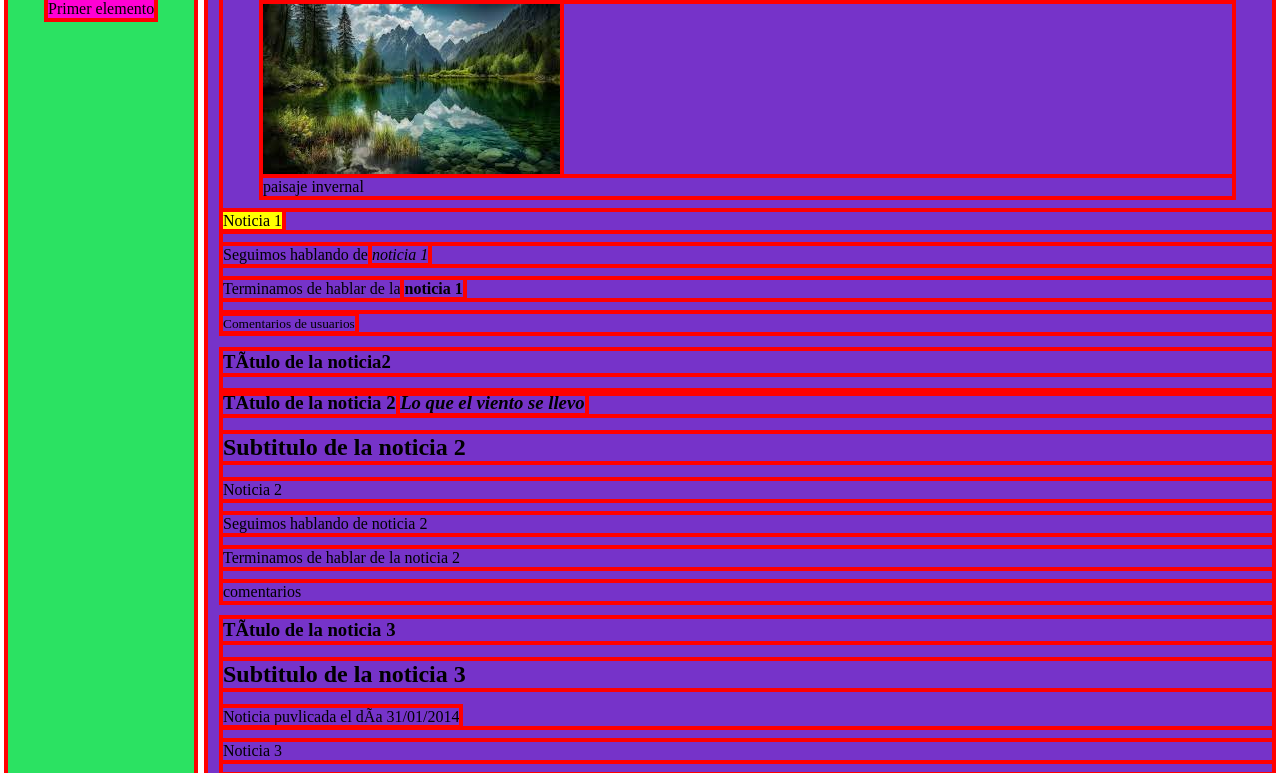
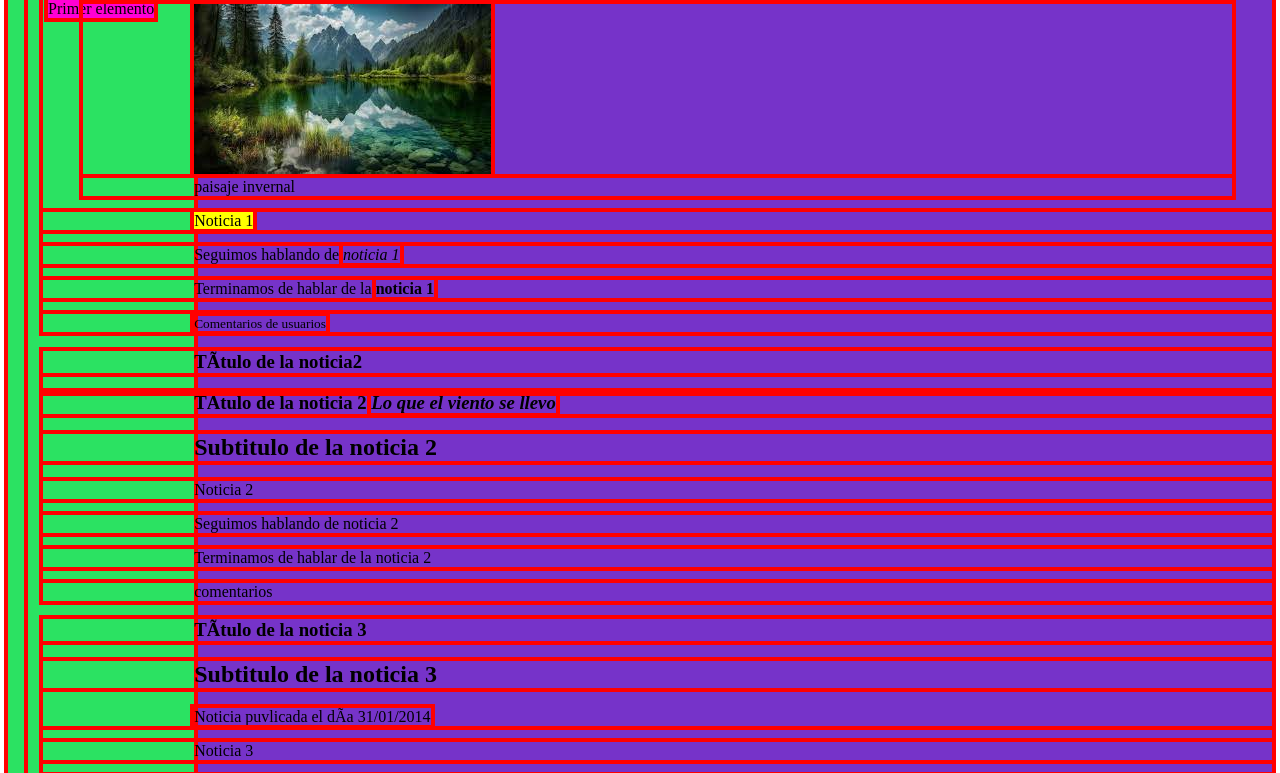
Before and after one commit to Jeffers199817/Desarrollo-Web1, a plain HTML site: page index.html in a window 1280 px wide. Shown: the part 248-1021 px from the top of the page. Drawn offline with Linux system fonts and the light colour scheme.

Commit message:
cambio interfaz

```diff
--- a/css/mihojadeestilos.css
+++ b/css/mihojadeestilos.css
@@ -21,7 +21,7 @@
 #contenidoPrincipal {
 
     background-color: rgb(118, 51, 201);
-    margin-left: 200px;
+    margin-left: 20px;
     padding-left: 15px;
     padding-top: 15px;
 
```
